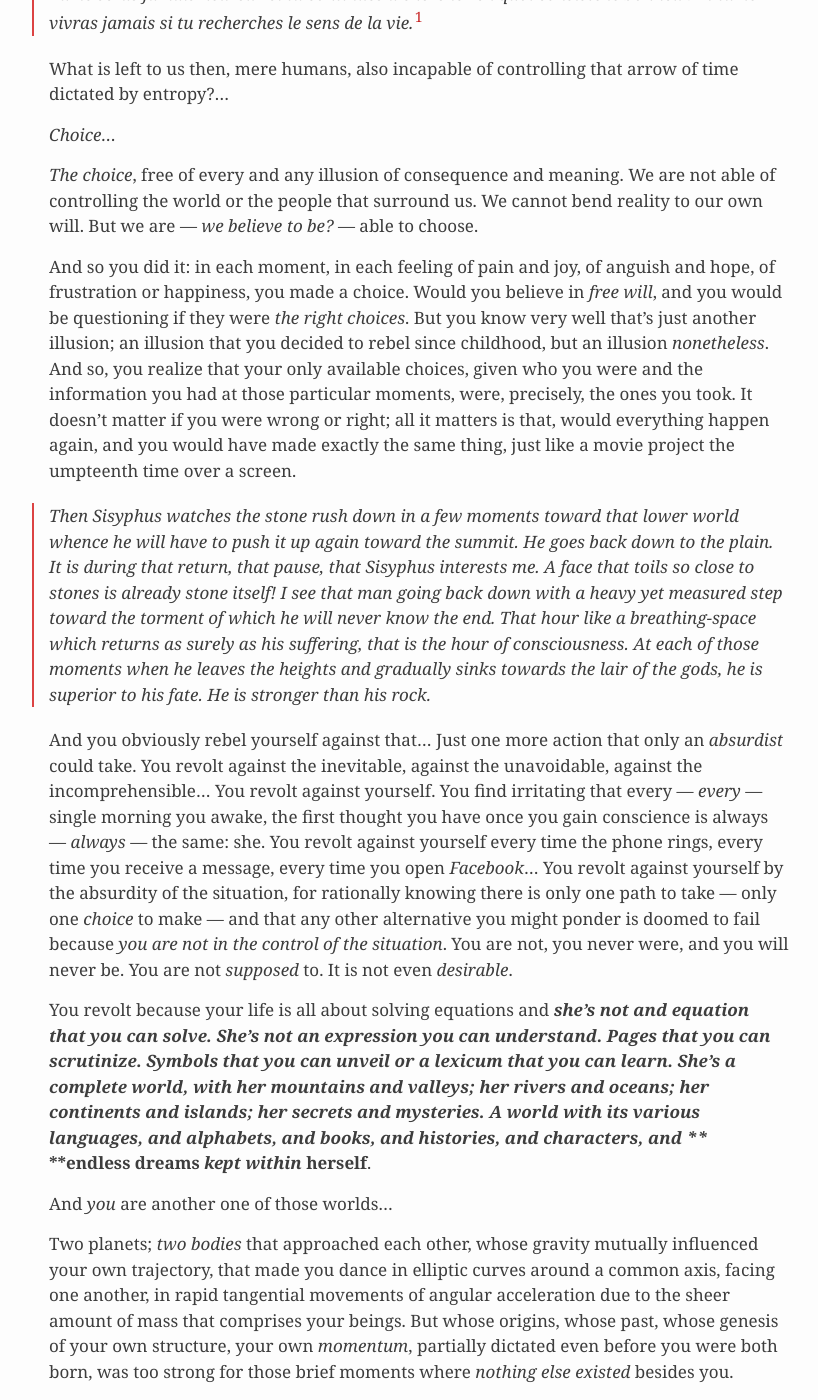
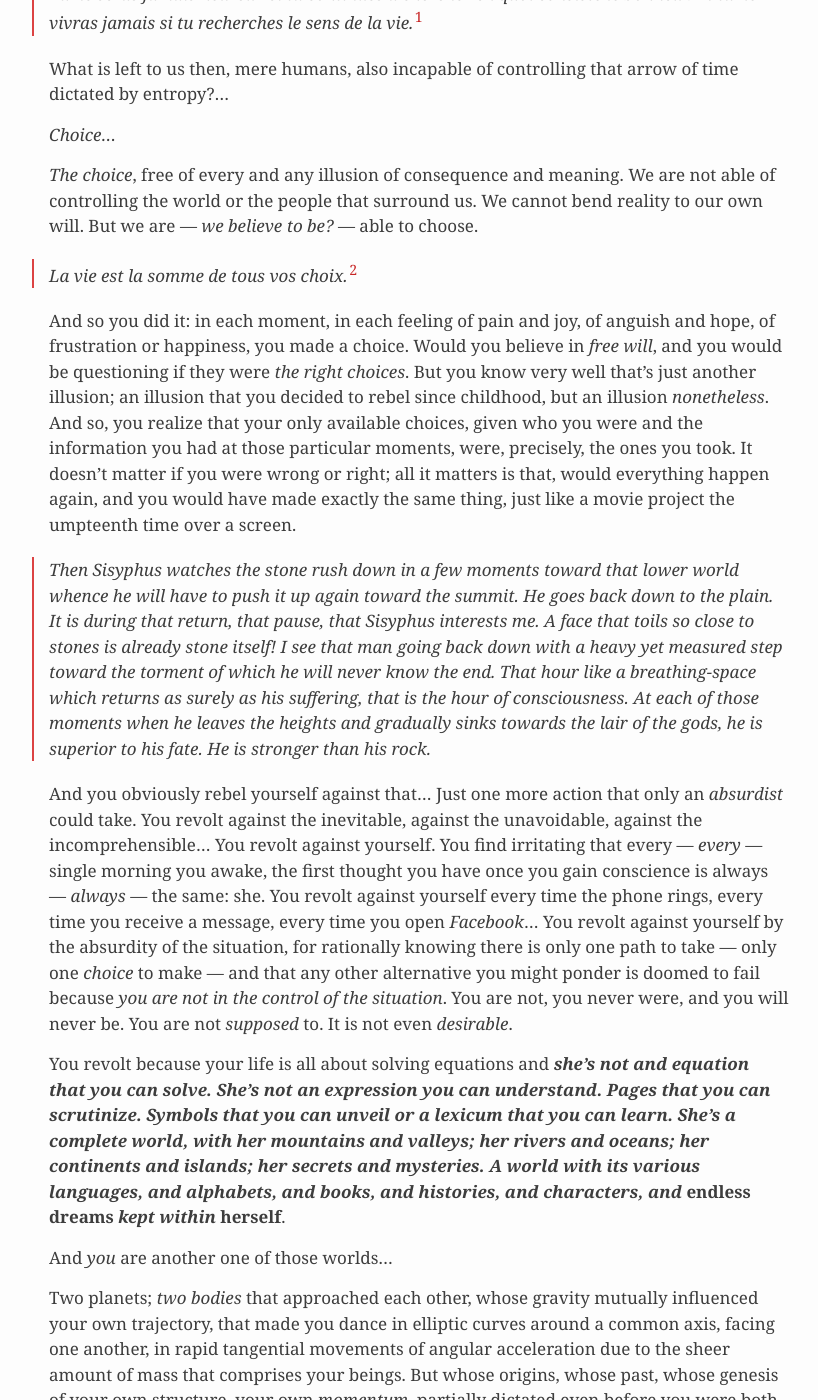
Before and after one commit to hugoferreira/hugoferreira.github.com, a Jekyll site: the page built from _posts/2016-01-30-epilogue.markdown, in a window 1280 px wide and 1400 px high, scrolled down 3159 px. Shown: the whole window, without its empty margins (221-1039 px from the left). Built offline with Jekyll 4.4.1, drawn with Linux system fonts in a browser that asks for light colours; some web fonts are replaced; some of the changed text lies outside the part shown.

Commit message:
Fixes due to the translation

```diff
--- a/_posts/2016-01-30-epilogue.markdown
+++ b/_posts/2016-01-30-epilogue.markdown
@@ -53,13 +53,17 @@
 
 *The choice*, free of every and any illusion of consequence and meaning. We are not able of controlling the world or the people that surround us. We cannot bend reality to our own will. But we are — *we believe to be?* — able to choose.
 
+> La vie est la somme de tous vos choix. [^3]
+
+[^3]: Life is the sum of all your choices.
+
 And so you did it: in each moment, in each feeling of pain and joy, of anguish and hope, of frustration or happiness, you made a choice. Would you believe in *free will*, and you would be questioning if they were *the right choices*. But you know very well that's just another illusion; an illusion that you decided to rebel since childhood, but an illusion *nonetheless*. And so, you realize that your only available choices, given who you were and the information you had at those particular moments, were, precisely, the ones you took. It doesn't matter if you were wrong or right; all it matters is that, would everything happen again, and you would have made exactly the same thing, just like a movie project the umpteenth time over a screen.
 
 > Then Sisyphus watches the stone rush down in a few moments toward that lower world whence he will have to push it up again toward the summit. He goes back down to the plain. It is during that return, that pause, that Sisyphus interests me. A face that toils so close to stones is already stone itself! I see that man going back down with a heavy yet measured step toward the torment of which he will never know the end. That hour like a breathing-space which returns as surely as his suffering, that is the hour of consciousness. At each of those moments when he leaves the heights and gradually sinks towards the lair of the gods, he is superior to his fate. He is stronger than his rock.
 
 And you obviously rebel yourself against that... Just one more action that only an *absurdist* could take. You revolt against the inevitable, against the unavoidable, against the incomprehensible... You revolt against yourself. You find irritating that every — *every* — single morning you awake, the first thought you have once you gain conscience is always — *always* — the same: she. You revolt against yourself every time the phone rings, every time you receive a message, every time you open *Facebook*... You revolt against yourself by the absurdity of the situation, for rationally knowing there is only one path to take — only one *choice* to make — and that any other alternative you might ponder is doomed to fail because *you are not in the control of the situation*. You are not, you never were, and you will never be. You are not *supposed* to. It is not even *desirable*.
 
-You revolt because your life is all about solving equations and ***she's not and equation that you can solve. She's not an expression you can understand. Pages that you can scrutinize. Symbols that you can unveil or a lexicum that you can learn. She's a complete world, with her mountains and valleys; her rivers and oceans; her continents and islands; her secrets and mysteries. A world with its various languages, and alphabets, and books, and histories, and characters, and *** **endless dreams** ***kept within*** **herself**.
+You revolt because your life is all about solving equations and ***she's not and equation that you can solve. She's not an expression you can understand. Pages that you can scrutinize. Symbols that you can unveil or a lexicum that you can learn. She's a complete world, with her mountains and valleys; her rivers and oceans; her continents and islands; her secrets and mysteries. A world with its various languages, and alphabets, and books, and histories, and characters, and*** **endless dreams** ***kept within*** **herself**.
 
 And *you* are another one of those worlds...
 
```
